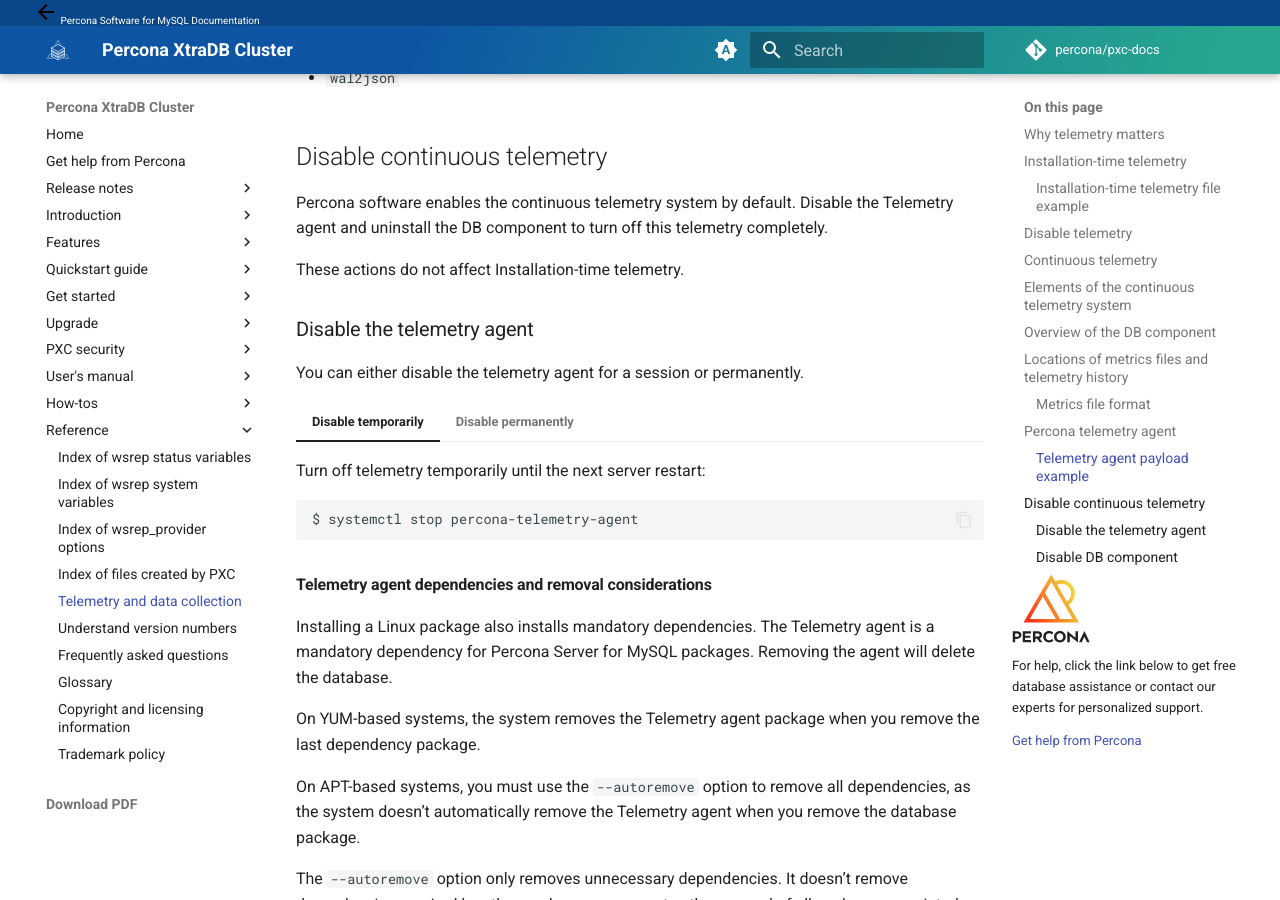
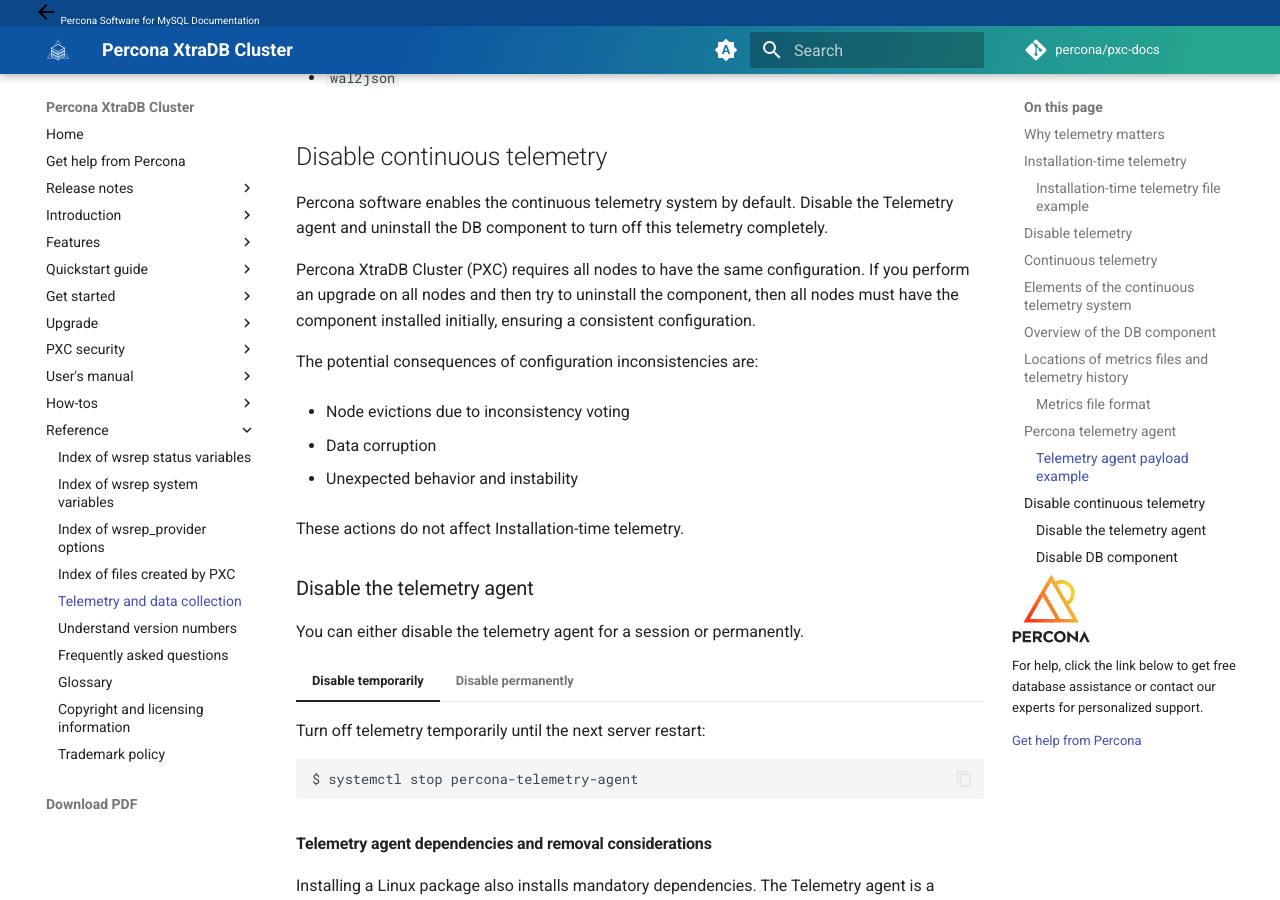
Before and after one commit to percona/pxc-docs, an MkDocs documentation site: the page built from docs/telemetry.md, in a window 1280 px wide and 900 px high, scrolled down 8183 px. Built offline with MkDocs 1.6.1 and Material for MkDocs 9.7.7, drawn with Linux system fonts in a browser that asks for light colours; nearby versions of some CDN libraries; comment, search, counter and statistics services are not loaded; the version menu is left out.

Commit message:
PXC-4590 Uninstalling Percona telemetry DB component causes inconsistency 8.0
	modified:   docs/telemetry.md

```diff
--- a/docs/telemetry.md
+++ b/docs/telemetry.md
@@ -333,6 +333,16 @@
 
 Percona software enables the continuous telemetry system by default. Disable the Telemetry agent and uninstall the DB component to turn off this telemetry completely.
 
+Percona XtraDB Cluster (PXC) requires all nodes to have the same configuration. If you perform an upgrade on all nodes and then try to uninstall the component, then all nodes must have the component installed initially, ensuring a consistent configuration.
+
+The potential consequences of configuration inconsistencies are:
+
+* Node evictions due to inconsistency voting
+
+* Data corruption
+
+* Unexpected behavior and instability
+
 These actions do not affect Installation-time telemetry.
 
 ### Disable the telemetry agent
```
